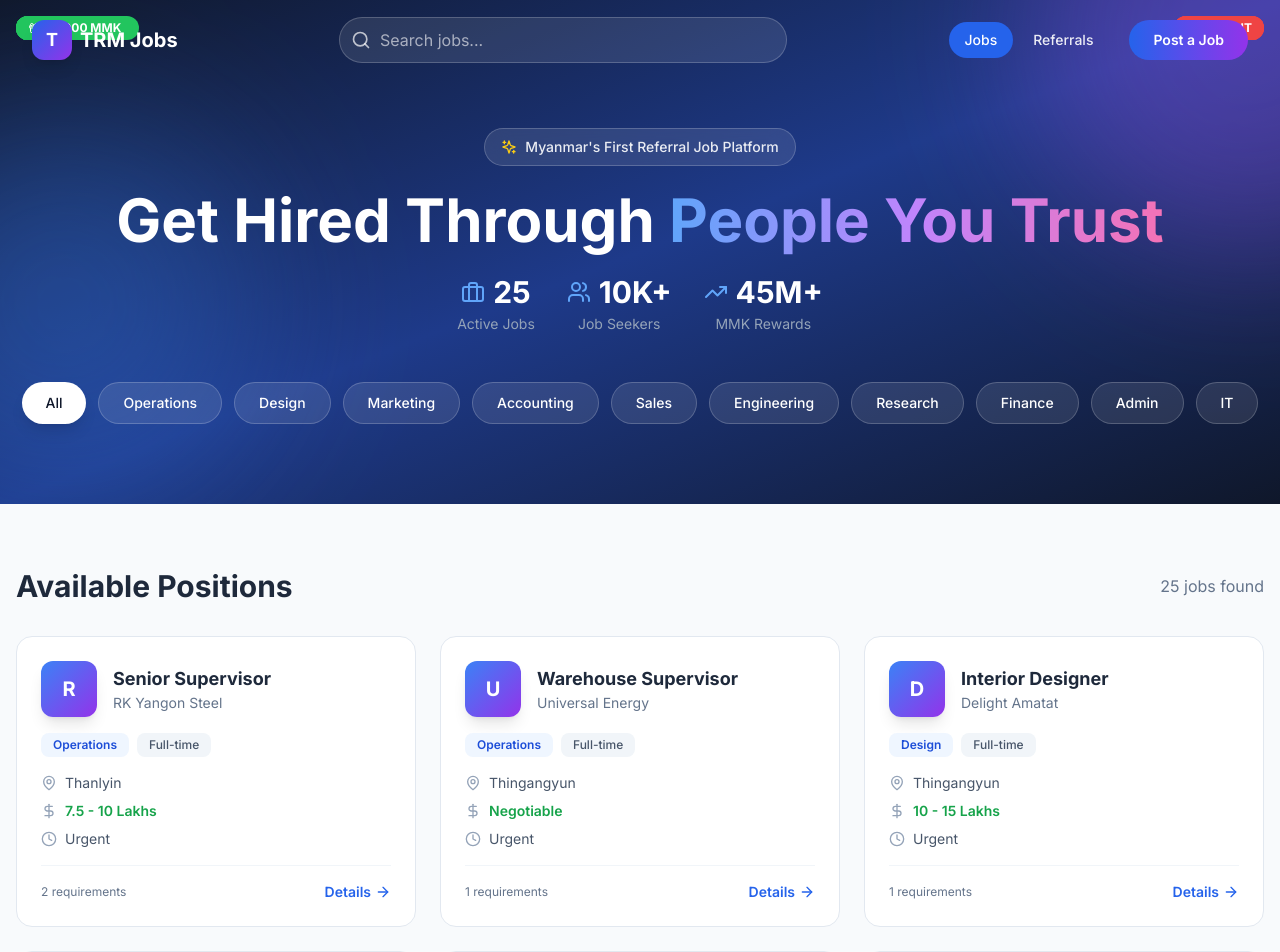
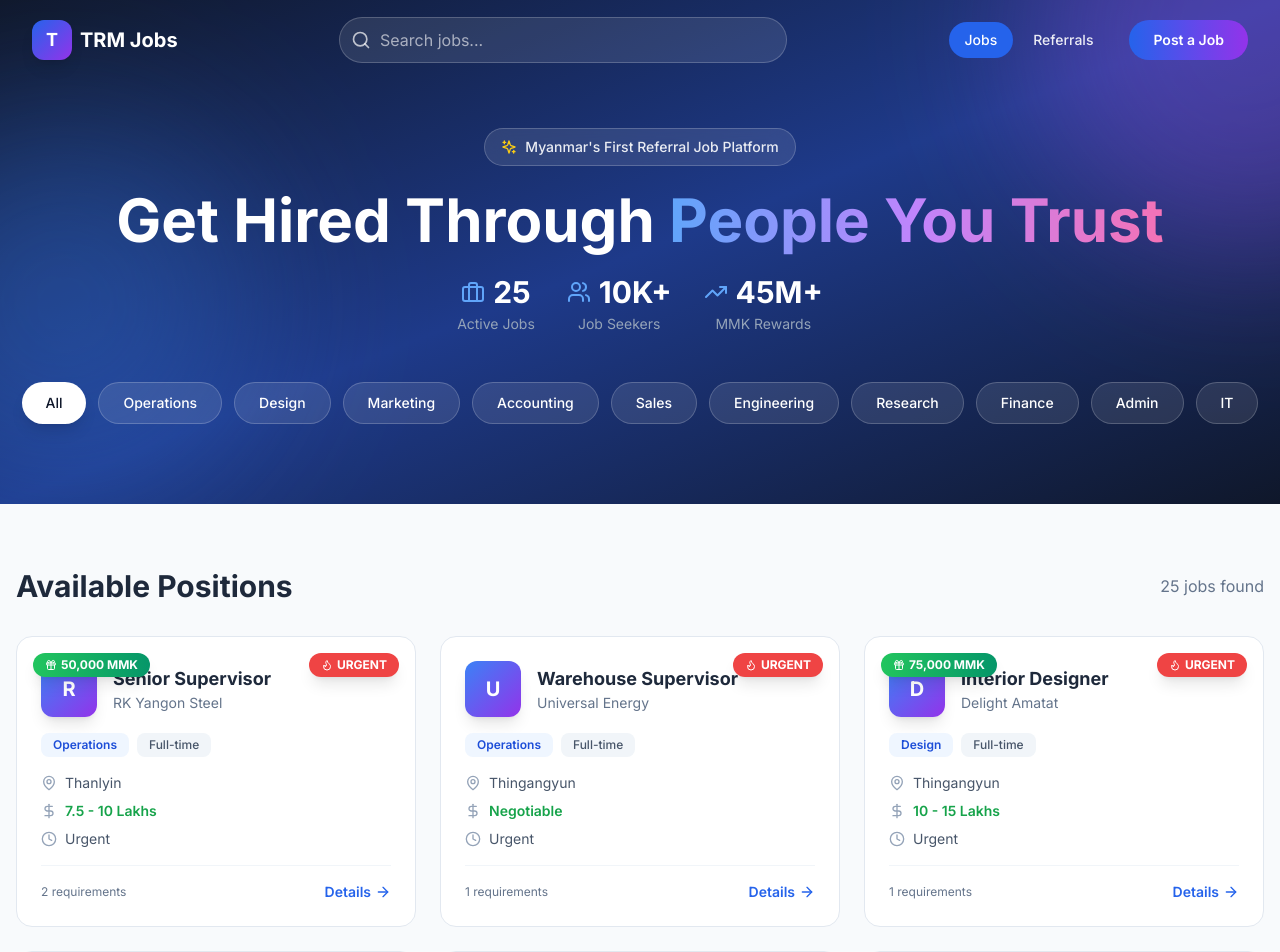
Before and after one commit to koko27dotcom/myan-jobs, a React (Vite) app: page / in a window 1280 px wide. Shown: the top 952 px of the page. Built offline with nearby package versions, Linux system fonts and the light colour scheme; the HTML template or start-up script is replaced by a standard one.

Commit message:
Update JobsSection.tsx

```diff
--- a/src/sections/JobsSection.tsx
+++ b/src/sections/JobsSection.tsx
@@ -1,3 +1,4 @@
+// src/sections/JobsSection.tsx
 import { motion } from 'framer-motion'
 import { MapPin, DollarSign, Clock, ArrowRight, Flame, Gift } from 'lucide-react'
 import { Link } from 'react-router-dom'
@@ -31,19 +32,21 @@ function JobCard({ job, index }: { job: Job; index: number }) {
       animate={{ opacity: 1, y: 0 }}
       transition={{ delay: index * 0.05 }}
       whileHover={{ y: -8 }}
-      className="group bg-white rounded-2xl border border-slate-200 overflow-hidden hover:shadow-2xl transition-all duration-300"
+      className="group relative bg-white rounded-2xl border border-slate-200 overflow-hidden hover:shadow-2xl transition-all duration-300"
     >
+      {/* URGENT Badge - Top Right */}
       {job.urgent && (
         <div className="absolute top-4 right-4 z-10">
-          <span className="inline-flex items-center gap-1 px-3 py-1 bg-red-500 text-white text-xs font-bold rounded-full">
+          <span className="inline-flex items-center gap-1 px-3 py-1 bg-red-500 text-white text-xs font-bold rounded-full shadow-lg">
             <Flame size={12} /> URGENT
           </span>
         </div>
       )}
 
+      {/* REFERRAL BONUS Badge - Top Left */}
       {job.referralBonus && (
         <div className="absolute top-4 left-4 z-10">
-          <span className="inline-flex items-center gap-1 px-3 py-1 bg-green-500 text-white text-xs font-bold rounded-full">
+          <span className="inline-flex items-center gap-1 px-3 py-1 bg-gradient-to-r from-green-500 to-emerald-600 text-white text-xs font-bold rounded-full shadow-lg">
             <Gift size={12} /> {job.referralBonus}
           </span>
         </div>
@@ -51,28 +54,45 @@ function JobCard({ job, index }: { job: Job; index: number }) {
 
       <Link to={`/job/${job.id}`} className="block p-6 relative">
         <div className="flex items-start gap-4 mb-4">
-          <div className="w-14 h-14 rounded-xl bg-gradient-to-br from-blue-500 to-purple-600 flex items-center justify-center text-white font-bold text-xl shadow-lg">
+          <div className="w-14 h-14 rounded-xl bg-gradient-to-br from-blue-500 to-purple-600 flex items-center justify-center text-white font-bold text-xl shadow-lg group-hover:scale-110 transition-transform">
             {job.company[0]}
           </div>
           <div className="flex-1 pt-1">
-            <h3 className="font-bold text-lg text-slate-800 group-hover:text-blue-600 transition-colors">{job.title}</h3>
+            <h3 className="font-bold text-lg text-slate-800 group-hover:text-blue-600 transition-colors line-clamp-1">
+              {job.title}
+            </h3>
             <p className="text-slate-500 text-sm">{job.company}</p>
           </div>
         </div>
 
         <div className="flex flex-wrap gap-2 mb-4">
-          <span className="px-3 py-1 bg-blue-50 text-blue-700 rounded-lg text-xs font-semibold">{job.category}</span>
-          <span className="px-3 py-1 bg-slate-100 text-slate-600 rounded-lg text-xs font-medium">{job.type}</span>
+          <span className="px-3 py-1 bg-blue-50 text-blue-700 rounded-lg text-xs font-semibold">
+            {job.category}
+          </span>
+          <span className="px-3 py-1 bg-slate-100 text-slate-600 rounded-lg text-xs font-medium">
+            {job.type}
+          </span>
         </div>
 
         <div className="space-y-2 mb-4 text-sm text-slate-600">
-          <div className="flex items-center gap-2"><MapPin size={16} className="text-slate-400" /> {job.location}</div>
-          <div className="flex items-center gap-2"><DollarSign size={16} className="text-slate-400" /> <span className="font-semibold text-green-600">{job.salary}</span></div>
-          <div className="flex items-center gap-2"><Clock size={16} className="text-slate-400" /> {job.posted}</div>
+          <div className="flex items-center gap-2">
+            <MapPin size={16} className="text-slate-400" />
+            <span>{job.location}</span>
+          </div>
+          <div className="flex items-center gap-2">
+            <DollarSign size={16} className="text-slate-400" />
+            <span className="font-semibold text-green-600">{job.salary}</span>
+          </div>
+          <div className="flex items-center gap-2">
+            <Clock size={16} className="text-slate-400" />
+            <span>{job.posted}</span>
+          </div>
         </div>
 
         <div className="flex items-center justify-between pt-4 border-t border-slate-100">
-          <span className="text-xs text-slate-500">{job.requirements.length} requirements</span>
+          <span className="text-xs text-slate-500">
+            {job.requirements.length} requirements
+          </span>
           <span className="flex items-center gap-1 text-blue-600 font-semibold text-sm group-hover:gap-2 transition-all">
             Details <ArrowRight size={16} />
           </span>
```
